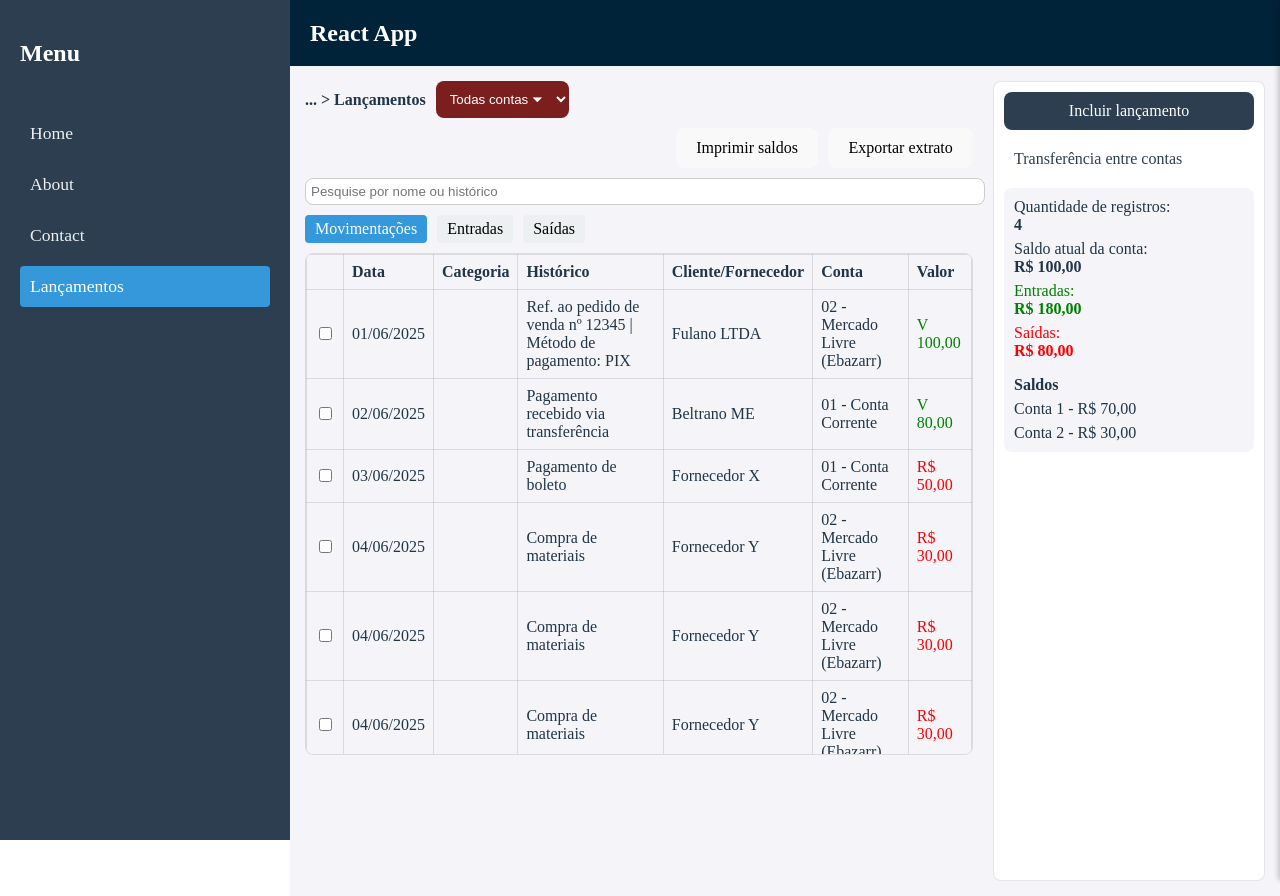
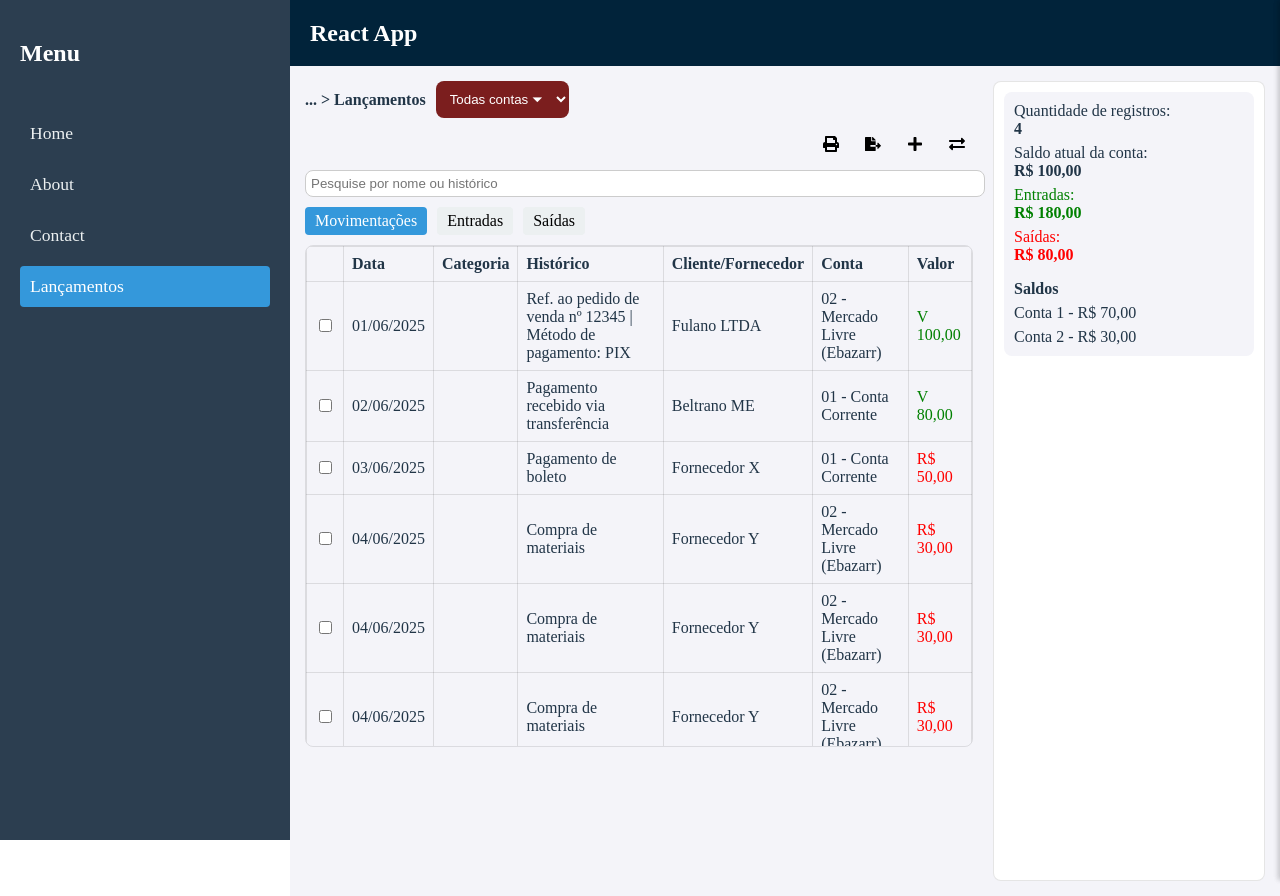
Before and after one commit to SchusterAluizio/ED_Financeiro, a React (Vite) app: page /lancamentos in a window 1280 px wide. Shown: the top 896 px of the page. Built offline with nearby package versions, Linux system fonts and the light colour scheme.

Commit message:
Add action icons and move buttons

```diff
--- a/package.json
+++ b/package.json
@@ -12,6 +12,7 @@
   "dependencies": {
     "react": "^19.1.0",
     "react-dom": "^19.1.0",
+    "react-icons": "^4.11.0",
     "react-router-dom": "^7.6.0",
     "styled-components": "^6.1.18"
   },
--- a/src/pages/caixas-bancos/index.tsx
+++ b/src/pages/caixas-bancos/index.tsx
@@ -1,4 +1,5 @@
 import React, { useState } from "react";
+import { FaPrint, FaFileExport, FaPlus, FaExchangeAlt } from "react-icons/fa";
 import {
   Container,
   Breadcrumb,
@@ -9,10 +10,10 @@ import {
   Tab,
   TableWrapper,
   Actions,
+  IconButton,
   SidePanel,
   ButtonGreen,
   Summary,
-  SideLink,
   SummaryItem,
   SlidePanel,
   PanelForm,
@@ -353,8 +354,21 @@ const CaixasEBancos: React.FC = () => {
           </Selector>
         </Header>
         <Actions>
-          <button>Imprimir saldos</button>
-          <button>Exportar extrato</button>
+          <IconButton title="Imprimir saldos">
+            <FaPrint />
+          </IconButton>
+          <IconButton title="Exportar extrato">
+            <FaFileExport />
+          </IconButton>
+          <IconButton title="Incluir lançamento" onClick={() => setShowLaunch(true)}>
+            <FaPlus />
+          </IconButton>
+          <IconButton
+            title="Transferência entre contas"
+            onClick={() => setShowTransfer(true)}
+          >
+            <FaExchangeAlt />
+          </IconButton>
         </Actions>
         <SearchInput placeholder="Pesquise por nome ou histórico" />
         <Tabs>
@@ -410,12 +424,6 @@ const CaixasEBancos: React.FC = () => {
         </TableWrapper>
       </div>
       <SidePanel>
-        <ButtonGreen onClick={() => setShowLaunch(true)}>
-          Incluir lançamento
-        </ButtonGreen>
-        <SideLink onClick={() => setShowTransfer(true)}>
-          Transferência entre contas
-        </SideLink>
         <Summary>
           <SummaryItem>
             Quantidade de registros:
--- a/src/pages/caixas-bancos/style.tsx
+++ b/src/pages/caixas-bancos/style.tsx
@@ -55,6 +55,23 @@ export const Actions = styled.div`
   gap: 10px;
   justify-content: flex-end;
   margin-bottom: 10px;
+`;
+
+export const IconButton = styled.button`
+  display: flex;
+  align-items: center;
+  justify-content: center;
+  width: 32px;
+  height: 32px;
+  padding: 4px;
+  background: transparent;
+  border: none;
+  border-radius: 4px;
+  cursor: pointer;
+
+  &:hover {
+    background-color: #e8e8ec;
+  }
 `;
 
 export const TableWrapper = styled.div`
```
Also changed, not shown: 1 other file (tests, documents, lock files or other folders).
